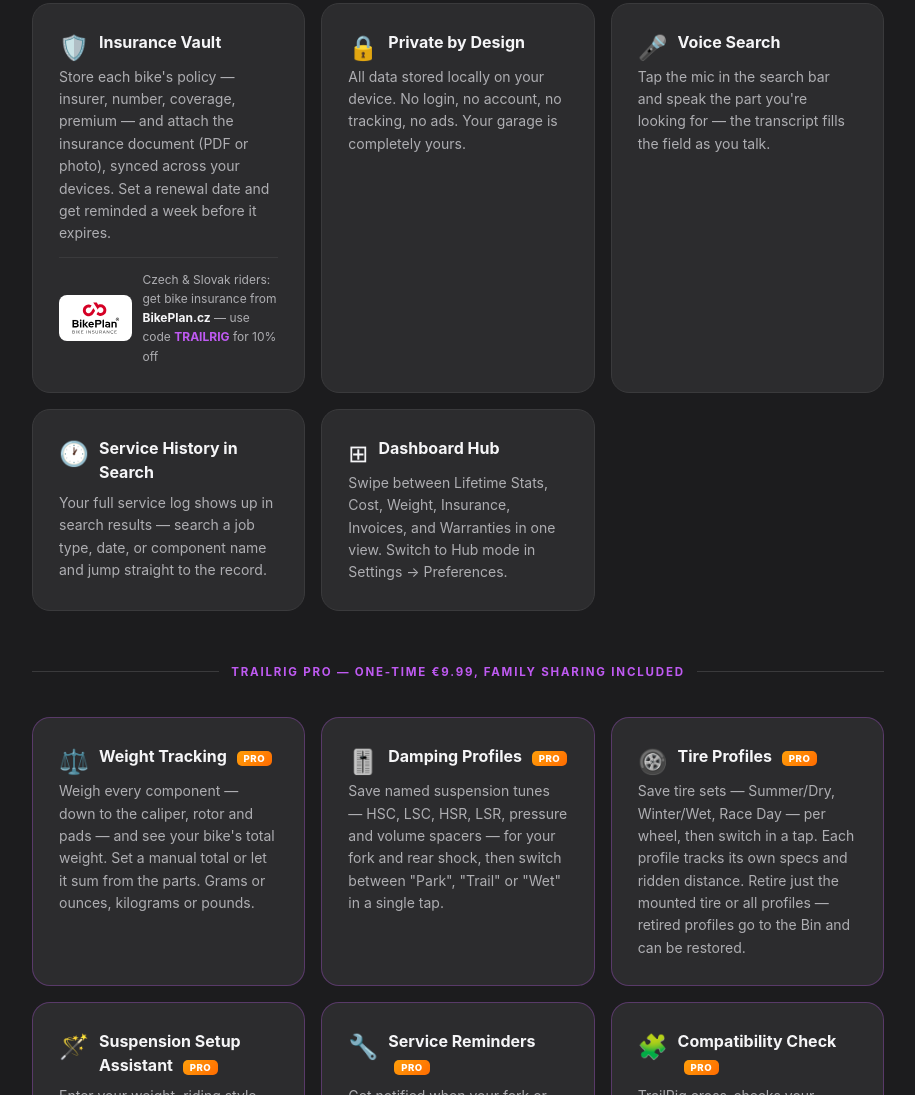
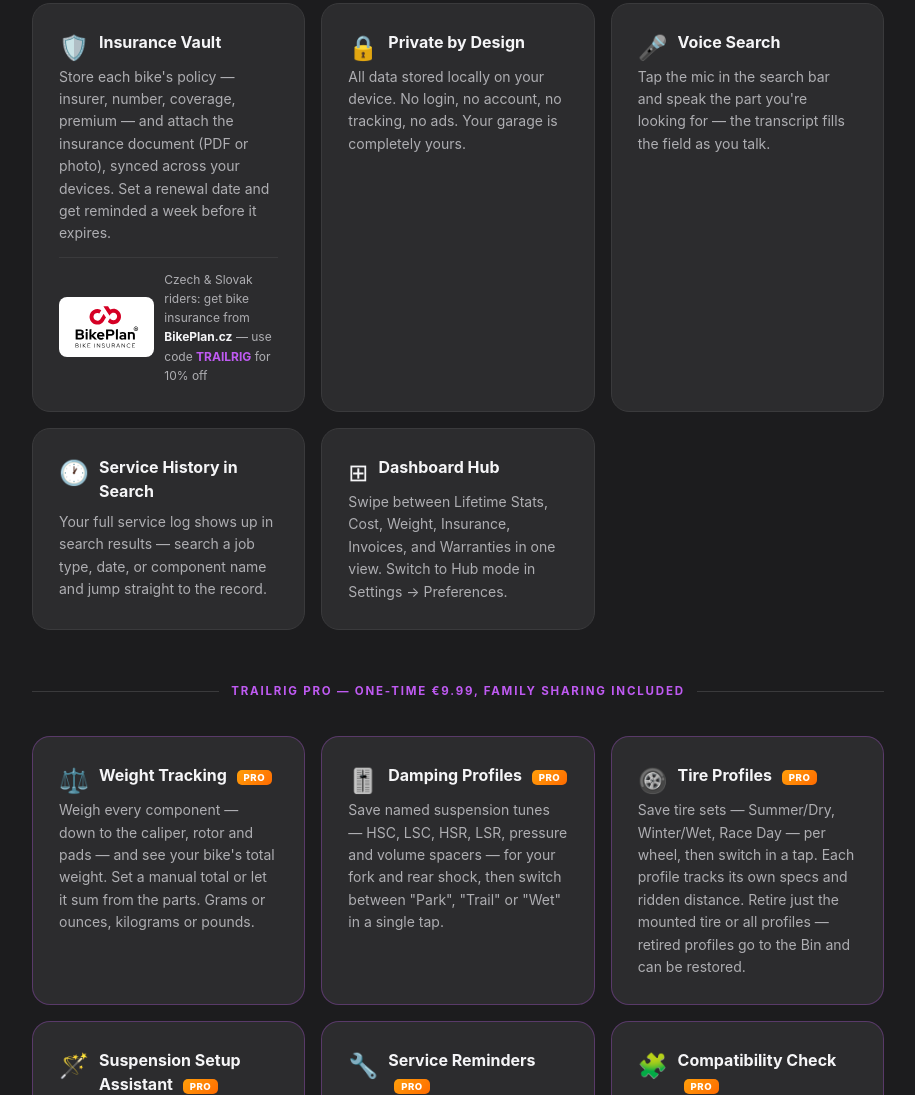
Before and after one commit to Pro1eZ/Sites, a plain HTML site: page index.html in a window 1280 px wide. Shown: the part 3121-4216 px from the top of the page, without its empty margins (182-1097 px from the left). Drawn offline with Linux system fonts and the light colour scheme.

Commit message:
BikePlan logo: increase height to 48px

```diff
--- a/index.html
+++ b/index.html
@@ -671,8 +671,8 @@
             <h3>Insurance Vault</h3>
             <p>Store each bike's policy — insurer, number, coverage, premium — and attach the insurance document (PDF or photo), synced across your devices. Set a renewal date and get reminded a week before it expires.</p>
             <div style="display:flex;align-items:center;gap:10px;margin-top:12px;padding-top:12px;border-top:1px solid var(--border);">
-                <div style="background:#fff;border-radius:8px;padding:5px 10px;flex-shrink:0;">
-                    <img src="logo-bikeplan.svg" alt="BikePlan.cz" style="height:36px;width:auto;display:block;">
+                <div style="background:#fff;border-radius:8px;padding:6px 12px;flex-shrink:0;">
+                    <img src="logo-bikeplan.svg" alt="BikePlan.cz" style="height:48px;width:auto;display:block;">
                 </div>
                 <span style="font-size:12px;color:var(--secondary);">Czech &amp; Slovak riders: get bike insurance from <strong style="color:var(--text);">BikePlan.cz</strong> — use code <strong style="color:var(--purple);">TRAILRIG</strong> for 10% off</span>
             </div>
```
